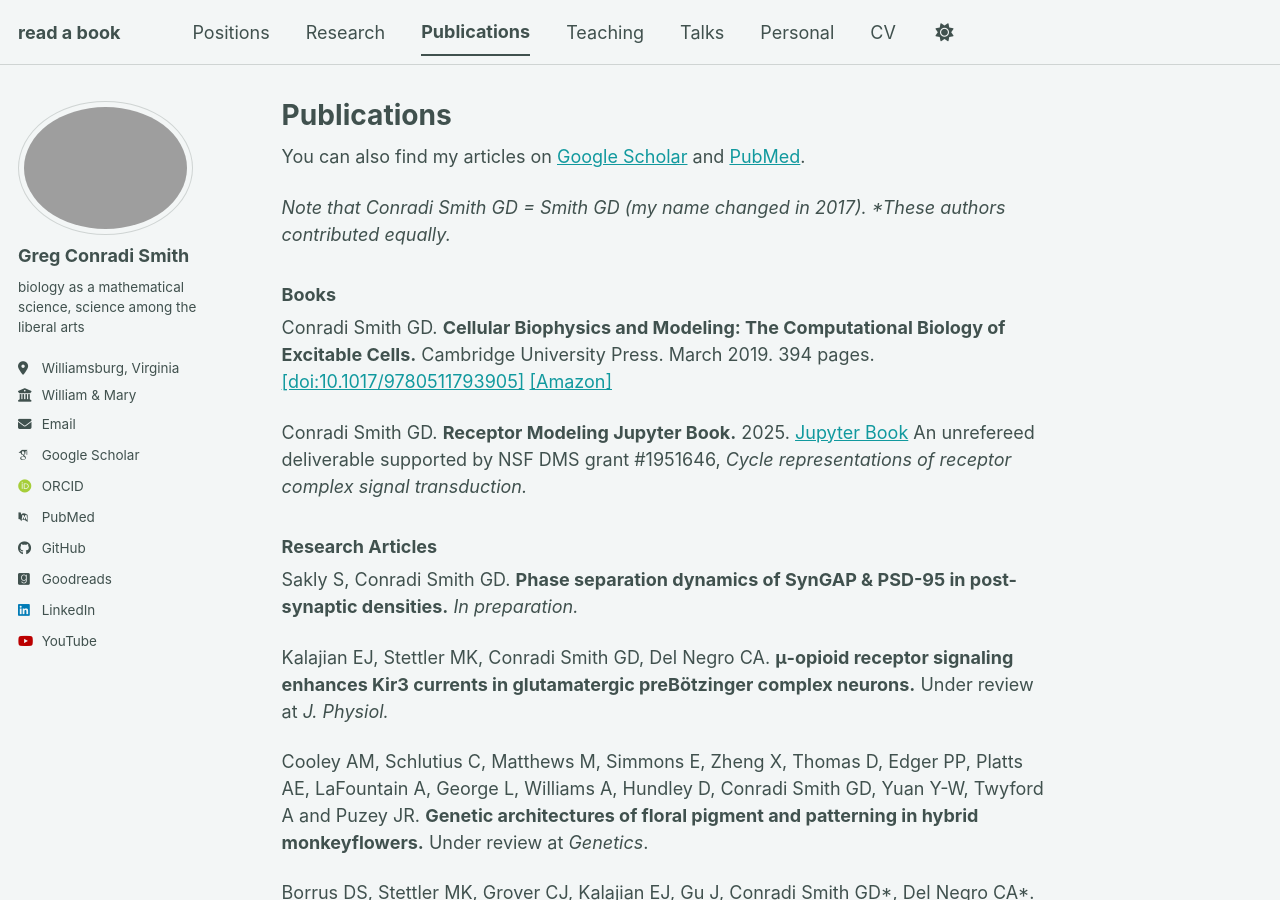
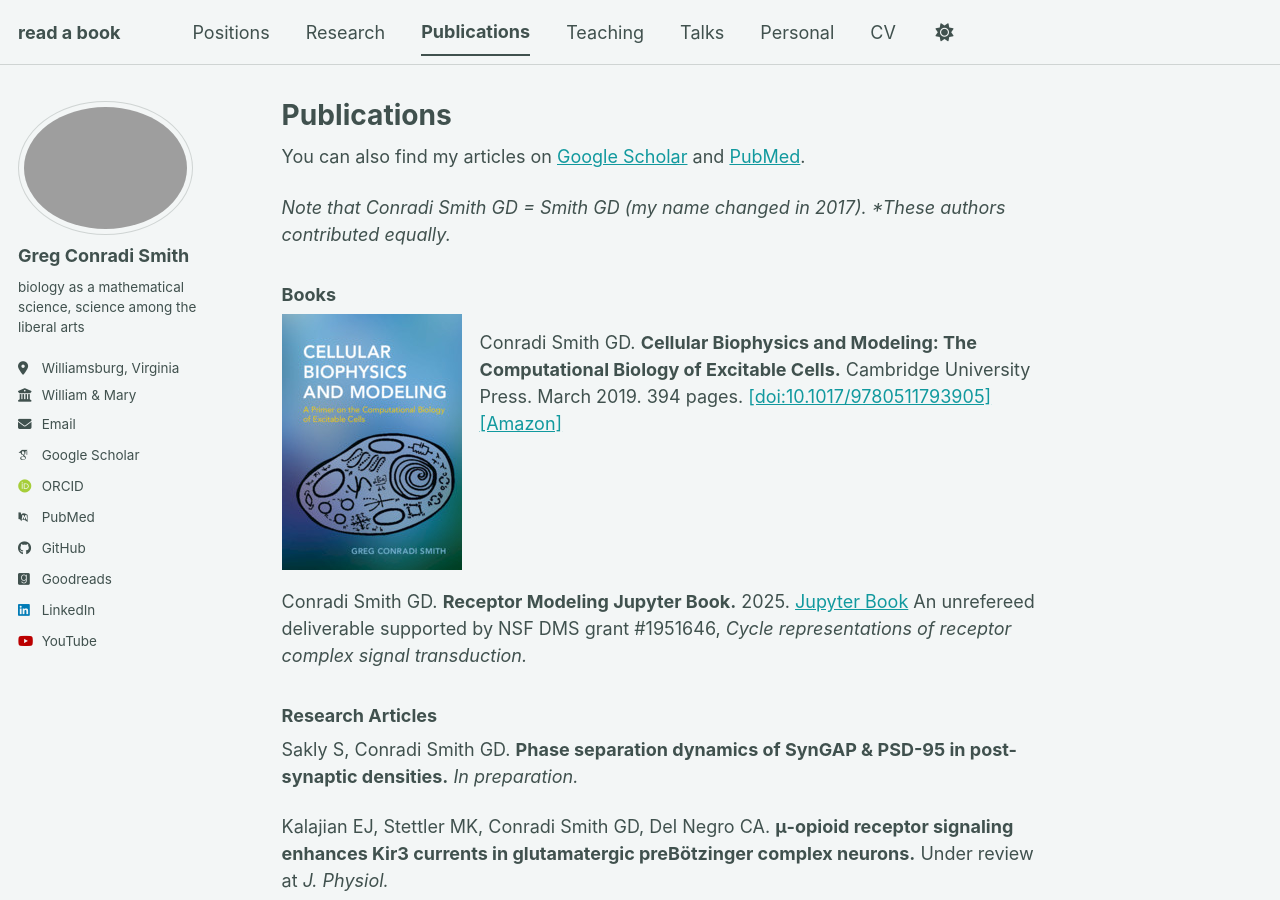
Before and after one commit to gregconradismith/gregconradismith.github.io, a Jekyll site: the page built from _pages/publications.md, in a window 1280 px wide and 900 px high. Built offline with Jekyll 4.4.1, drawn with Linux system fonts in a browser that asks for light colours; some web fonts are replaced; a script bundle is joined from its source files by our own code; library files that are not in the unit come from our copies.

Commit message:
Add book cover to publications page

```diff
--- a/_pages/publications.md
+++ b/_pages/publications.md
@@ -12,7 +12,11 @@ You can also find my articles on [Google Scholar]({{ site.author.googlescholar }
 
 ### Books
 
+<img src="{{ '/images/FrontCover.jpg' | relative_url }}" alt="Front cover of Cellular Biophysics and Modeling" class="align-left" width="180" height="256" style="max-width: 180px; margin-bottom: 1em;">
+
 Conradi Smith GD. **Cellular Biophysics and Modeling: The Computational Biology of Excitable Cells.** Cambridge University Press. March 2019. 394 pages. [\[doi:10.1017/9780511793905\]](https://doi.org/10.1017/9780511793905) [\[Amazon\]](https://www.amazon.com/dp/0521183057)
+
+<div style="clear: both;"></div>
 
 Conradi Smith GD. **Receptor Modeling Jupyter Book.** 2025. [Jupyter Book](https://gregconradismith.github.io/receptor-modeling-jupyter-book/intro.html)
 An unrefereed deliverable supported by NSF DMS grant #1951646, *Cycle representations of receptor complex signal transduction.*
```
Also changed, not shown: images/FrontCover.jpg (added).
